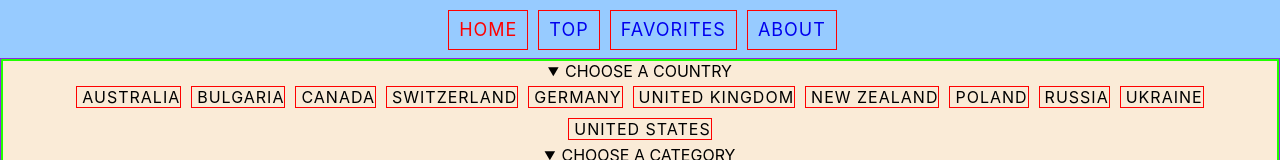
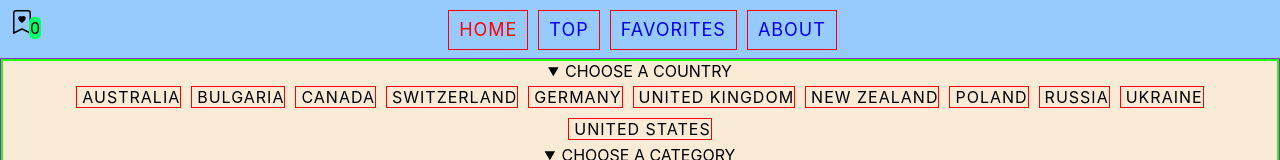
Before and after one commit to Novohudo/News-App, a React (Create React App) app: page / in a window 1280 px wide. Shown: the top 160 px of the page. Built offline with nearby package versions, Linux system fonts and the light colour scheme; no server answers.

Commit message:
toolkit with hooks(useActions)

```diff
--- a/package.json
+++ b/package.json
@@ -11,6 +11,7 @@
     "match-sorter": "^6.3.1",
     "react": "^18.2.0",
     "react-dom": "^18.2.0",
+    "react-icons": "^4.8.0",
     "react-redux": "^8.0.5",
     "react-router-dom": "^6.11.1",
     "react-scripts": "5.0.1",
--- a/src/components/favorite/Favorites.jsx
+++ b/src/components/favorite/Favorites.jsx
@@ -1,21 +1,17 @@
 import React from 'react';
-import { useDispatch, useSelector } from "react-redux";
-import { actions } from "../../store/favorites.slice";
+import {useActions} from "../../hooks/useActions";
+import {useFavorites} from "../../hooks/useFavorites";
 
 const Favorites = () => {
-	const { favorites } = useSelector(state => state);
-	const dispatch = useDispatch();
-
-	const handleDelete = (itemId) => {
-		dispatch(actions.deleteFromFavorites(itemId));
-	};
+	const { favorites } = useFavorites()
+	const { deleteFromFavorites } = useActions();
 
 	return (
 		<div>
 			{favorites.map((item) => (
 				<div>
 					<h2>{item.title}</h2>
-					<button onClick={() => handleDelete(item.id)}>Delete</button>
+					<button onClick={() => deleteFromFavorites(item.id)}>Delete</button>
 				</div>
 			))}
 		</div>
--- /dev/null
+++ b/src/components/favorites-counter/FavoritesCounter.jsx
@@ -0,0 +1,16 @@
+import React from 'react';
+import {BsBookmarkHeart} from "react-icons/bs";
+import s from './FavoritesCounter.module.css'
+import {useFavorites} from "../../hooks/useFavorites";
+
+const FavoritesCounter = () => {
+	const {favorites} = useFavorites();
+	return (
+		<div className={s.counter}>
+			<BsBookmarkHeart size={24}/>
+			<span>{favorites.length}</span>
+		</div>
+	);
+};
+
+export default FavoritesCounter;
--- /dev/null
+++ b/src/components/favorites-counter/FavoritesCounter.module.css
@@ -0,0 +1,13 @@
+.counter{
+      position: absolute;
+      top: 0;
+      left: 0;
+      margin: 10px;
+
+}
+.counter > span{
+      background-color: #00ff6b;
+      padding: 1px;
+      border-radius: 5px;
+      margin-left: -5px;
+}
--- a/src/components/navbar/Nav.jsx
+++ b/src/components/navbar/Nav.jsx
@@ -1,11 +1,13 @@
 import React from 'react';
 import s from './Nav.module.scss'
 import {NavLink} from "react-router-dom";
+import FavoritesCounter from "../favorites-counter/FavoritesCounter";
 
 
 const Nav = () => {
 	return (
 		<nav className={s.nav}>
+			<FavoritesCounter/>
 			<div className={s.nav_container}>
 				<NavLink to="" className={({isActive})=>(isActive ? s.active : "")}>Home</NavLink>
 				<NavLink to="/newsCategories" className={({isActive}) => (isActive ? s.active : "")}>Top</NavLink>
--- a/src/components/newsSlice/NewsSlice.jsx
+++ b/src/components/newsSlice/NewsSlice.jsx
@@ -1,14 +1,11 @@
 import React from 'react';
 import s from "./NewsSlice.module.scss";
 import image from "../../img/paper.jpg"
-import NewsAPI from "../../API/NewsAPI";
-import {useDispatch, useSelector} from "react-redux";
-import {actions} from "../../store/favorites.slice";
+import NewsAPI from "../../api/NewsAPI";
+import {useActions} from "../../hooks/useActions";
 
 const NewsSlice = ({selectedCountry, selectedCategory}) => {
-	const {favorites} = useSelector(state => state);
-	const dispatch = useDispatch();
-	console.log(favorites)
+	const {toggleFavorites} = useActions();
 
 	const renderComponent = (news) => {
 		return (
@@ -20,7 +17,7 @@ const NewsSlice = ({selectedCountry, selectedCategory}) => {
 							<h6>{item.description}</h6>
 							{item.urlToImage ? <img src={item.urlToImage} alt={"image"}/> : <img src={image} alt={"..."}/>}
 							<a href={item.url} target={"_blank"}>more</a>
-							<button onClick={()=> dispatch(actions.toggleFavorites(item))}>add to favorites</button>
+							<button onClick={()=> toggleFavorites(item)}>add to favorites</button>
 						</div>
 					</div>
 				))}
--- a/src/components/sourcesNews/SourcesNews.jsx
+++ b/src/components/sourcesNews/SourcesNews.jsx
@@ -1,7 +1,7 @@
 import React from 'react';
 import s from "../newsSlice/NewsSlice.module.scss";
 import image from "../../img/paper.jpg";
-import SourcesNewsAPI from "../../API/SourcesNewsAPI";
+import SourcesNewsAPI from "../../api/SourcesNewsAPI";
 
 const SourcesNews = ({sources}) => {
 	const renderNews = (sourcesNews) => {
--- /dev/null
+++ b/src/hooks/useActions.js
@@ -0,0 +1,14 @@
+import {useDispatch} from "react-redux";
+import {actions} from "../store/favorites.slice";
+import {useMemo} from "react";
+import {bindActionCreators} from "@reduxjs/toolkit";
+
+const rootActions = {
+	...actions
+}
+
+export const useActions = () => {
+	const dispatch = useDispatch();
+	return useMemo(() =>
+		bindActionCreators(rootActions, dispatch), [dispatch])
+}
--- /dev/null
+++ b/src/hooks/useFavorites.js
@@ -0,0 +1,7 @@
+import React from 'react';
+import {useSelector} from "react-redux";
+
+export const useFavorites = () => {
+	const {favorites} = useSelector(state => state);
+	return {favorites}
+};
```
Also changed, not shown: src/api/NewsAPI.js (renamed from src/API/NewsAPI.js), src/api/SourcesNewsAPI.js (renamed from src/API/SourcesNewsAPI.js), 1 other file (tests, documents, lock files or other folders).
